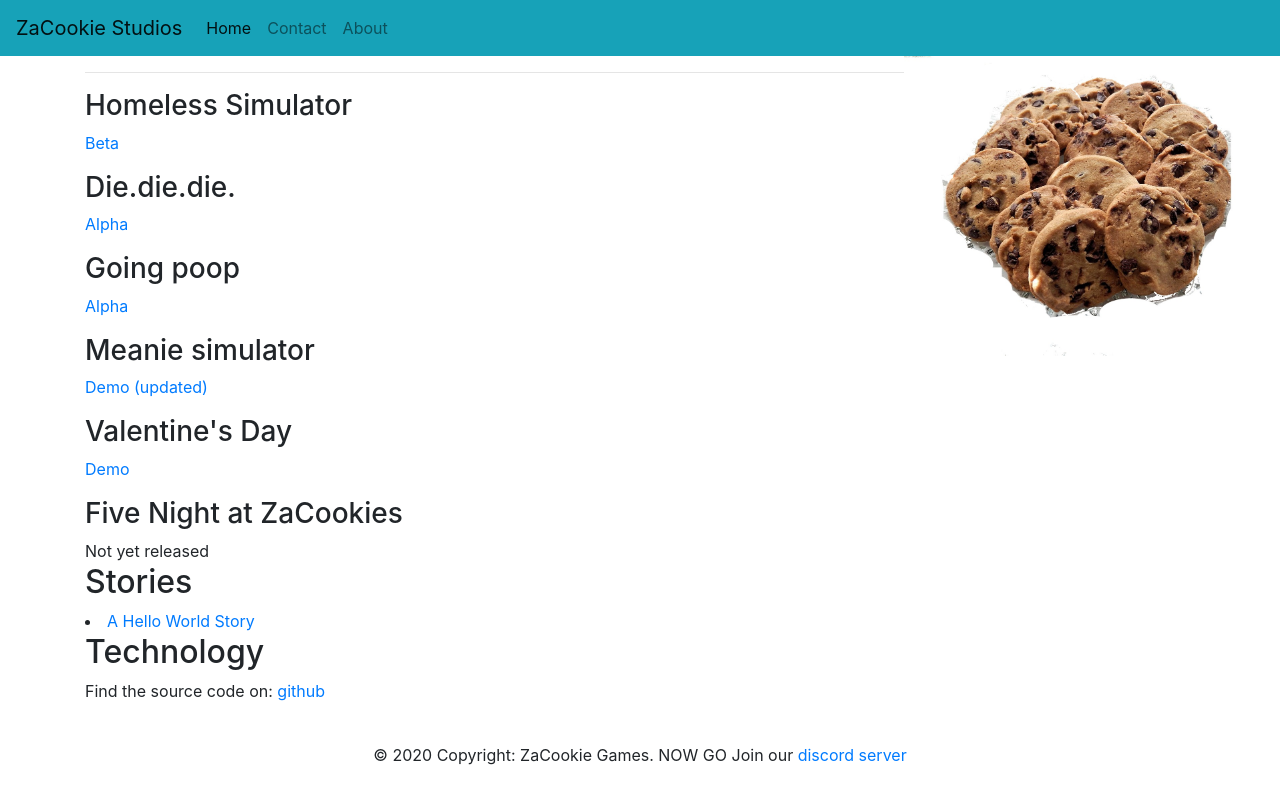
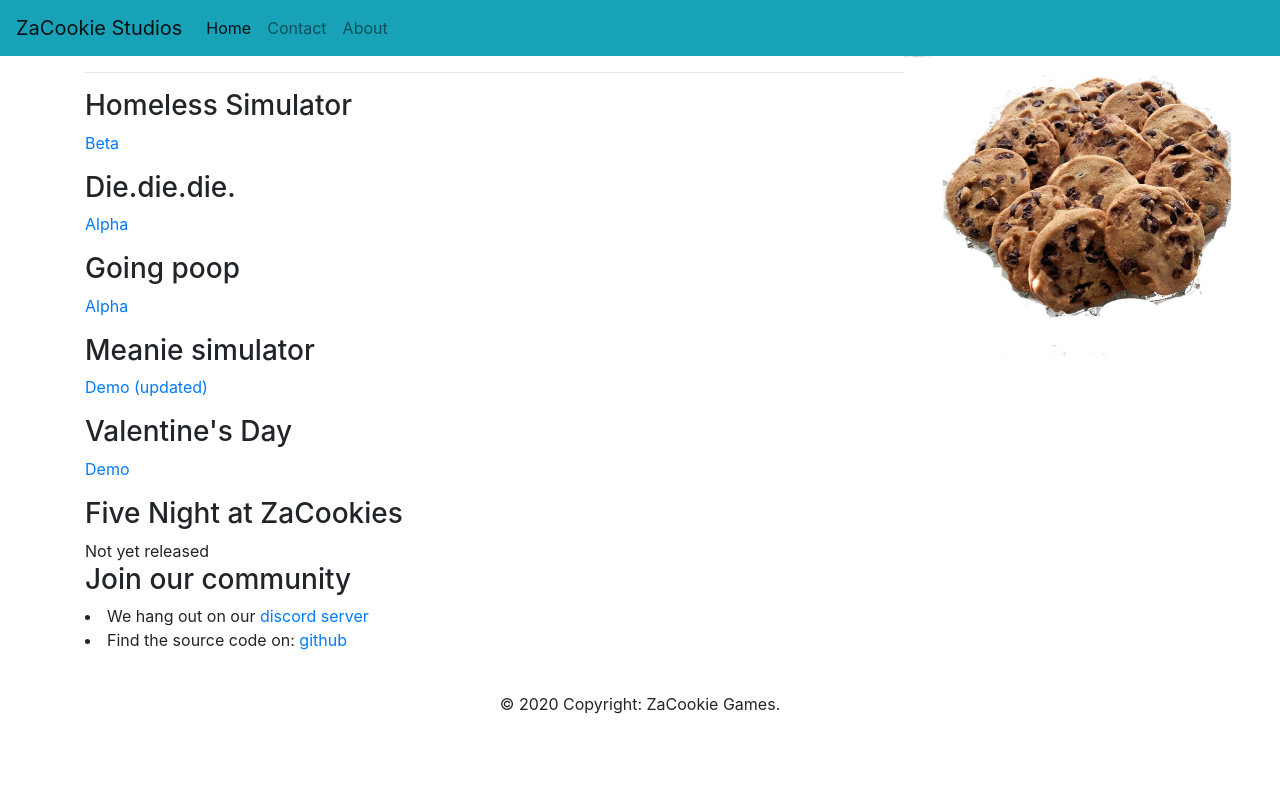
Before and after one commit to zacookiegames/zacookiegames.github.io, a plain HTML site: page index.html in a window 1280 px wide. Drawn offline with nearby package versions, Linux system fonts and the light colour scheme.

Commit message:
Added join our community Area and deleated tech and stories

```diff
--- a/index.html
+++ b/index.html
@@ -75,23 +75,18 @@
             </h3>
             Not yet released
 
-            <h2>
-                Stories
-            </h2>
 
-            <li> <a href='stories/hello'>A Hello World Story</a> </li>
+            <H3>  Join our community </H3>
+            <li>
+            We hang out on our  <a href ="https://discord.gg/9mr8czB"> discord server</a> </li>
+            <li> Find the source code on: <a href="https://github.com/zacookiegames/zacookiegames.github.io">github</a>
+            </li>
 
-            <h2>
-                Technology
-            </h2>
-            Find the source code on: <a href="https://github.com/zacookiegames/zacookiegames.github.io">github</a>
         </div>
 
         <footer class="page-footer font-small blue pt-4">
 
-            <div class="footer-copyright text-center py-3">© 2020 Copyright: ZaCookie Games. NOW GO
-                Join our <a href ="https://discord.gg/9mr8czB"> discord server</a>
-
+            <div class="footer-copyright text-center py-3">© 2020 Copyright: ZaCookie Games.
             </div>
             <!-- Copyright -->
                </footer>
```
